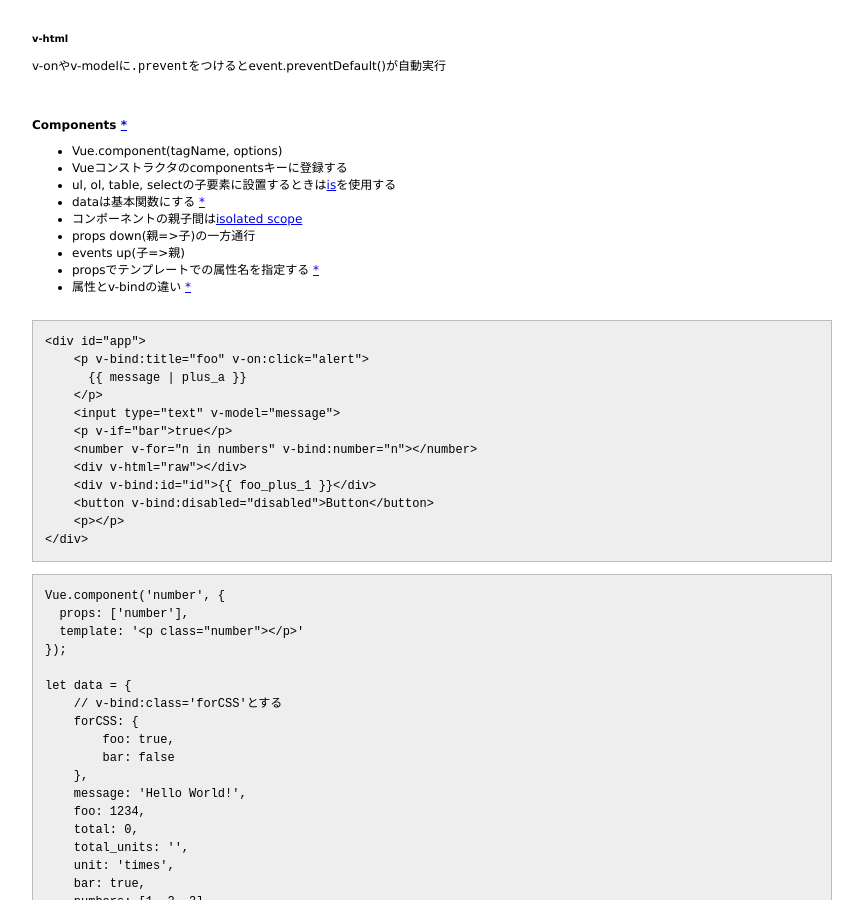
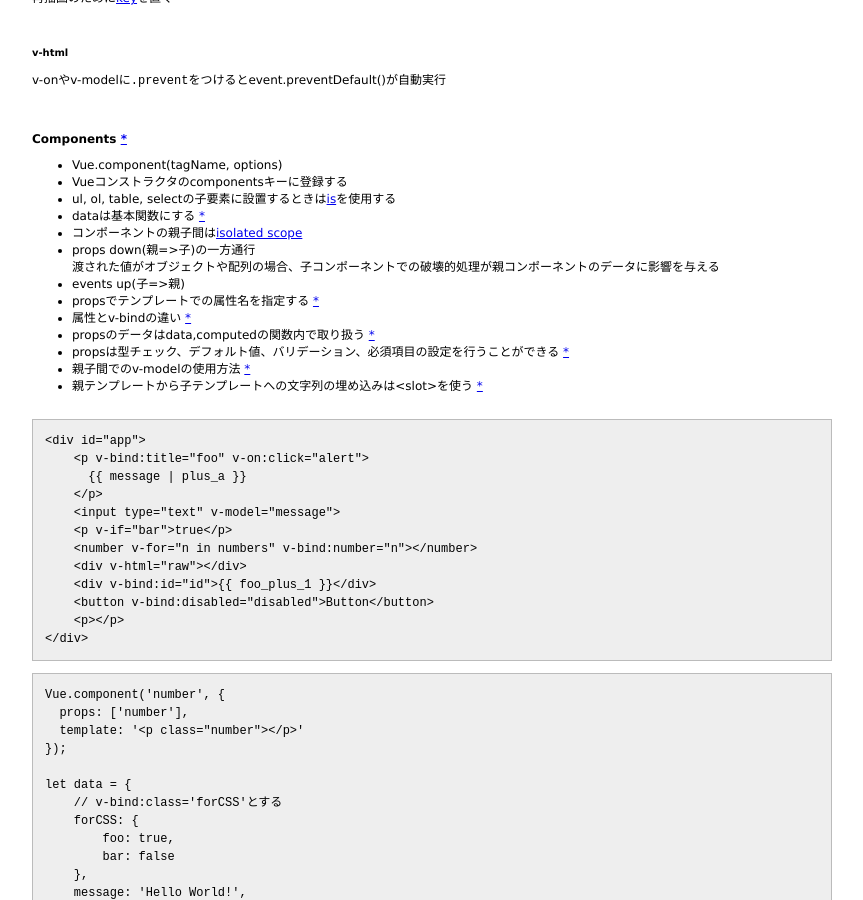
Before and after one commit to 38elements/38elements.github.com, a Jekyll site: the page built from _posts/2016-12-20-vuejs.md, in a window 1280 px wide and 900 px high, scrolled down 994 px. Shown: the whole window, without its empty margins (208-1071 px from the left). Built offline with Jekyll 4.4.1, drawn with Linux system fonts in a browser that asks for light colours.

Commit message:
Update 2016-12-20-vuejs.md

````diff
--- a/_posts/2016-12-20-vuejs.md
+++ b/_posts/2016-12-20-vuejs.md
@@ -74,9 +75,14 @@ v-onやv-modelに`.prevent`をつけるとevent.preventDefault()が自動実行
 * dataは基本関数にする [\*](https://vuejs.org/v2/guide/components.html#data-Must-Be-a-Function)
 * コンポーネントの親子間は[isolated scope](https://vuejs.org/v2/guide/components.html#Passing-Data-with-Props)
 * props down(親=>子)の一方通行
+渡された値がオブジェクトや配列の場合、子コンポーネントでの破壊的処理が親コンポーネントのデータに影響を与える
 * events up(子=>親)
 * propsでテンプレートでの属性名を指定する [\*](https://vuejs.org/v2/guide/components.html#Passing-Data-with-Props)
 * 属性とv-bindの違い [\*](https://vuejs.org/v2/guide/components.html#Literal-vs-Dynamic)
+* propsのデータはdata,computedの関数内で取り扱う [\*](https://vuejs.org/v2/guide/components.html#One-Way-Data-Flow)
+* propsは型チェック、デフォルト値、バリデーション、必須項目の設定を行うことができる [\*](https://vuejs.org/v2/guide/components.html#Prop-Validation)
+* 親子間でのv-modelの使用方法 [\*](https://vuejs.org/v2/guide/components.html#Form-Input-Components-using-Custom-Events)
+* 親テンプレートから子テンプレートへの文字列の埋め込みは&lt;slot&gt;を使う [\*](https://vuejs.org/v2/guide/components.html#Compilation-Scope)
 <br>
 
 ```
````
Also changed, not shown: other parts of _posts/2016-12-20-vuejs.md (+1 -0 lines).
